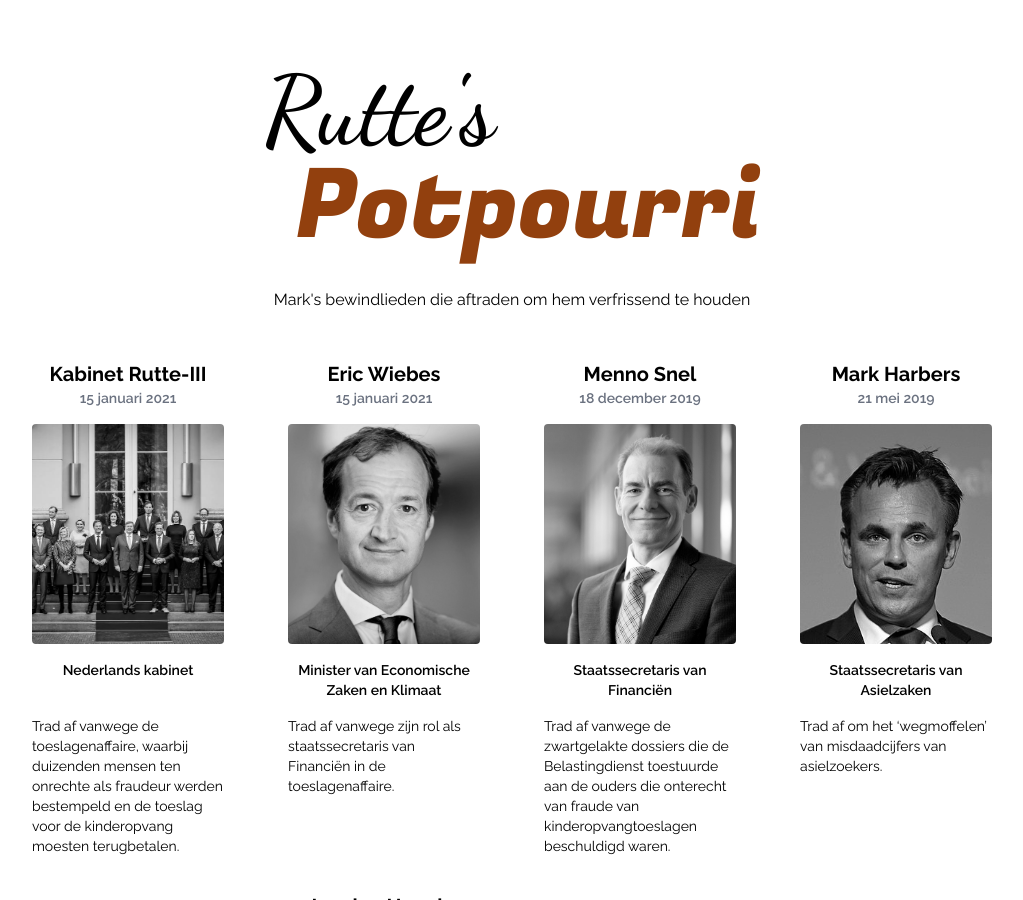
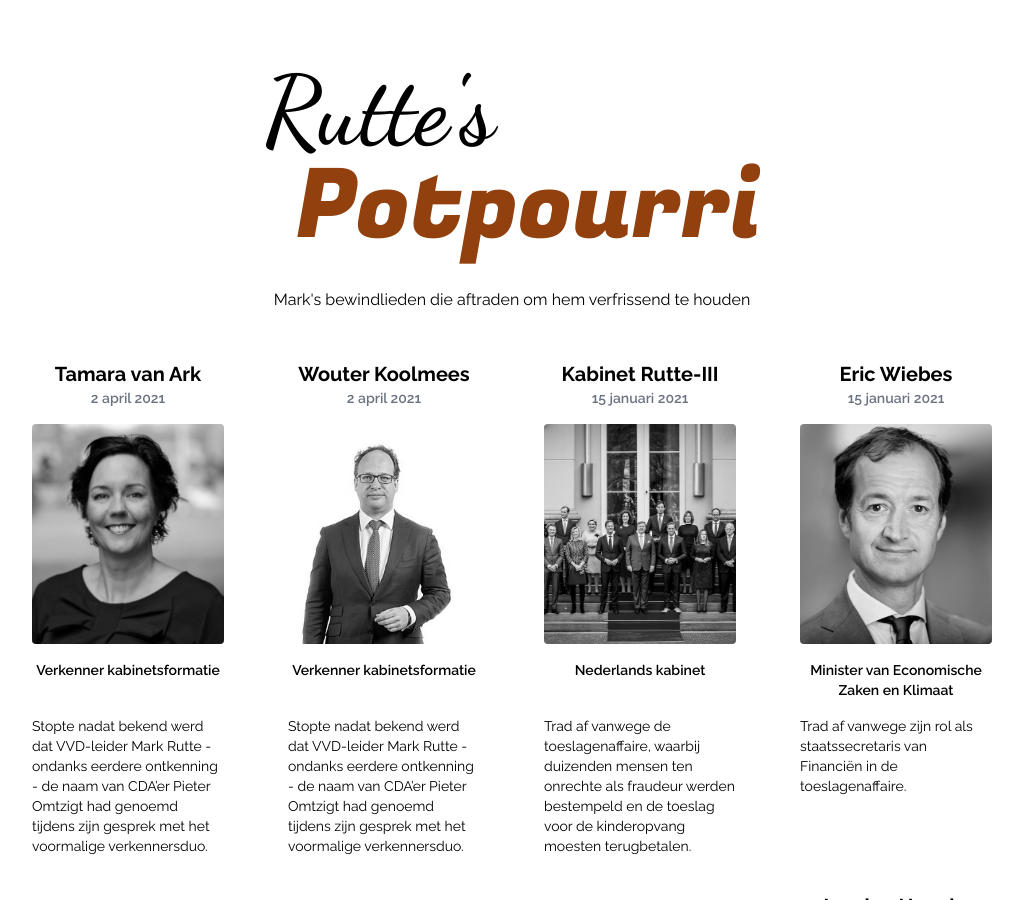
Before and after one commit to jvanhees/ruttes-potpourri, a Jekyll site: the page built from index.html, in a window 1280 px wide and 900 px high. Shown: the whole window, without its empty margins (128-1151 px from the left). Built offline with Jekyll 4.4.1, drawn with Linux system fonts in a browser that asks for light colours.

Commit message:
More casualties

```diff
--- a/_data/casualties.yml
+++ b/_data/casualties.yml
@@ -1,3 +1,21 @@
+- name: Tamara van Ark
+  title: Verkenner kabinetsformatie
+  party: VVD
+  date: 2 april 2021
+  img: /assets/img/tamara_van_ark.jpg
+  url: https://www.ad.nl/politiek/verkenners-van-ark-en-koolmees-stoppen~a9e3f45f/
+  description: >-
+    Stopte nadat bekend werd dat VVD-leider Mark Rutte - ondanks eerdere ontkenning - de naam van CDA’er Pieter Omtzigt had genoemd tijdens zijn gesprek met het voormalige verkennersduo.
+
+- name: Wouter Koolmees
+  title: Verkenner kabinetsformatie
+  party: D66
+  date: 2 april 2021
+  img: /assets/img/wouter_koolmees.jpg
+  url: https://www.ad.nl/politiek/verkenners-van-ark-en-koolmees-stoppen~a9e3f45f/
+  description: >-
+    Stopte nadat bekend werd dat VVD-leider Mark Rutte - ondanks eerdere ontkenning - de naam van CDA’er Pieter Omtzigt had genoemd tijdens zijn gesprek met het voormalige verkennersduo.
+
 - name: Kabinet Rutte-III
   title: Nederlands kabinet
   party: VVD, CDA, D66
```
Also changed, not shown: assets/img/tamara_van_ark.jpg (added), assets/img/wouter_koolmees.jpg (added).
